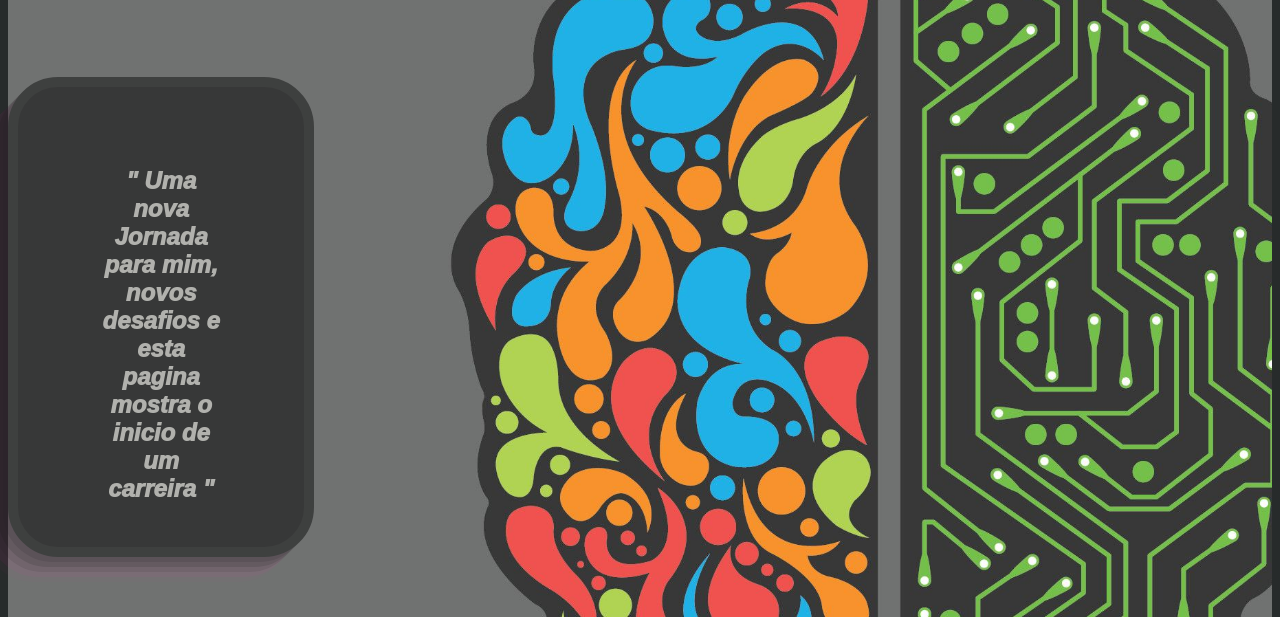
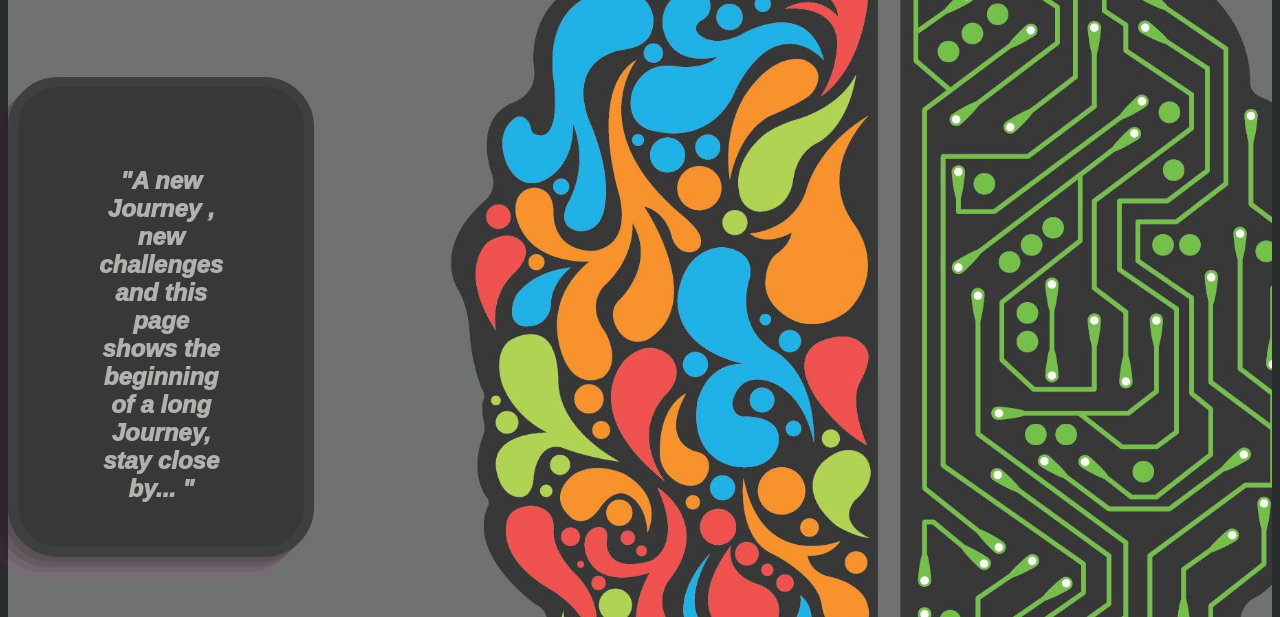
Before and after one commit to lucasDOarruda/Build-a-Personal-Website, a plain HTML site: page index.html in a window 1280 px wide. Shown: the part 183-800 px from the top of the page. Drawn offline with Linux system fonts and the light colour scheme.

Commit message:
commit master

```diff
--- a/index.html
+++ b/index.html
@@ -18,8 +18,7 @@
  <h1>Lucas Arruda</h1>
 
 
-<p>  " Uma nova Jornada para mim,
-novos desafios e esta pagina mostra o inicio de um carreira "</p>
+<p>  "A new Journey , new challenges and this page shows the beginning of a long Journey, stay close by... "</p>
 
 
 
```
